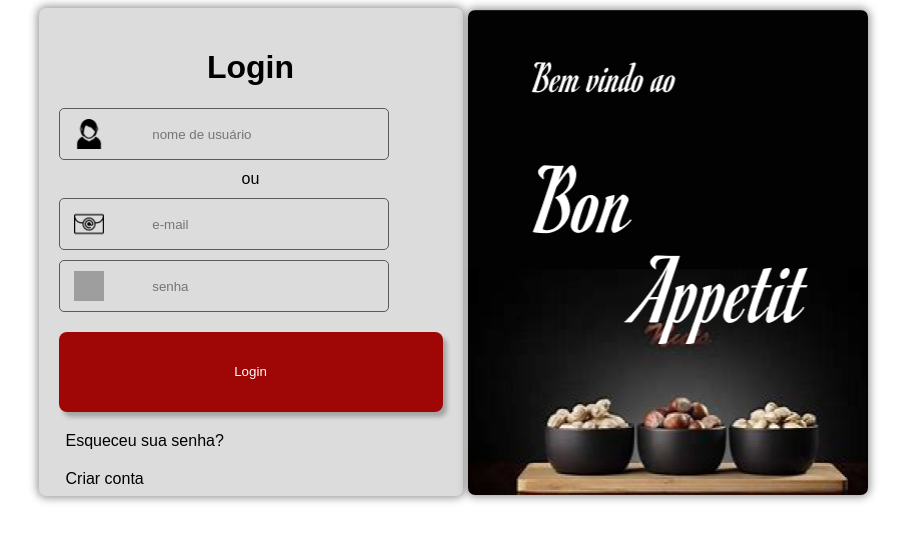
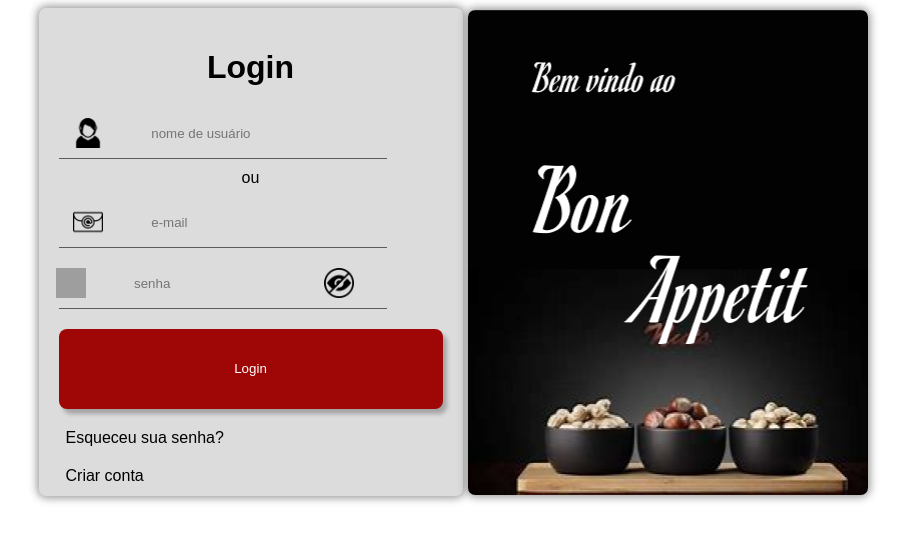
Before and after one commit to Juliana-so003/Restaurante, a PHP site: page /php/login1.php in a window 1280 px wide. Shown: the top 542 px of the page, without its empty margins (187-1093 px from the left). Run offline with PHP 8.4, Linux system fonts and the light colour scheme; grey boxes are pictures that could not be loaded.

Commit message:
modificando o login

```diff
--- a/sistema cliente/css/login.css
+++ b/sistema cliente/css/login.css
@@ -26,6 +26,7 @@
        box-shadow: 0 0 0 0;
   border: 0 none;
   outline: 0;
+  background-color: none;
       }
 
     #botao{
@@ -84,8 +85,8 @@ background: #4d0706;
        width: 328px;
       height: 50px;
     margin-bottom: 10px;
-    border: 0.5px solid #5c5b5b;
-    border-radius: 5px;
+    border-bottom: 1px solid #5c5b5b;
+
     }
     .img1{
 position: relative;
@@ -94,7 +95,13 @@ height: 30px;
 right: 35px;
 top: 10px;
 
+    }
+    .img2{
+     position: relative;
+     width: 30px;
+     height: 30px;
 
+     top: 10px;
     }
     .container2{
 margin-left: 5px;
--- a/sistema cliente/php/login1.php
+++ b/sistema cliente/php/login1.php
@@ -38,6 +38,7 @@
     <div class="div_input">
       <img class="img1" src="../icones/cadeado.png" />
     <input type="password" name="senha" id="senha" placeholder="senha" required>
+          <img class="img2" src="../icones/olhos-fechados.png" />
     </div>
   <div>
 <button id="botao" type="submit">Login</button>
```
Also changed, not shown: sistema cliente/icones/olhos-abertos.png (added), sistema cliente/icones/olhos-fechados.png (added).
